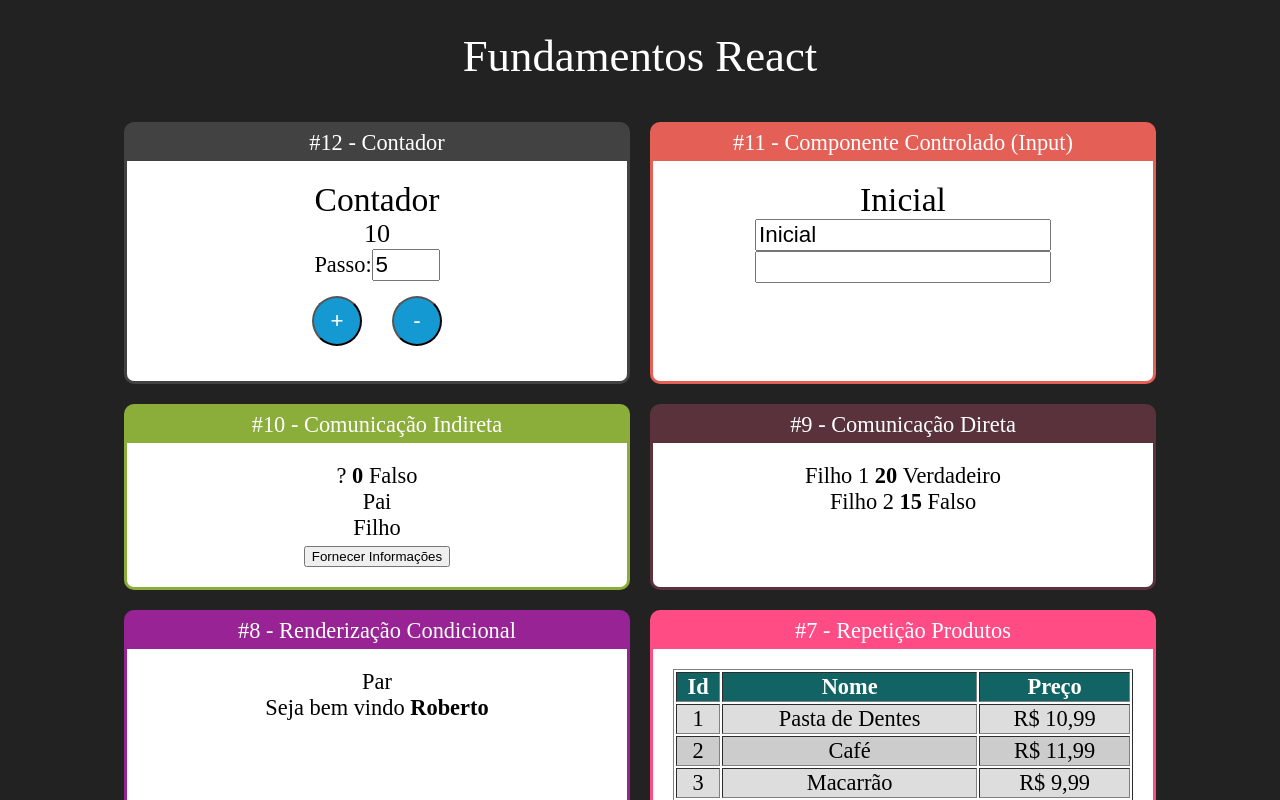
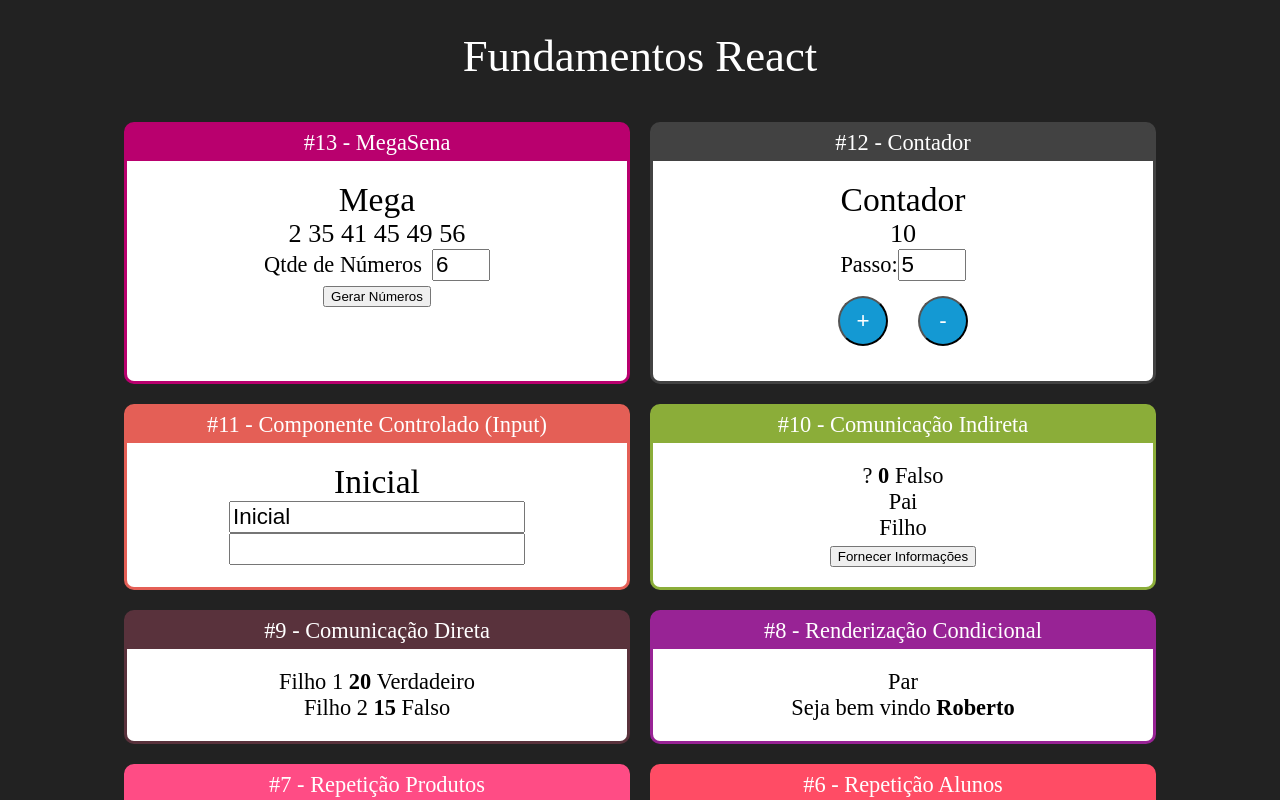
Before and after one commit to betosan83/fundamentos-react, a React (Create React App) app: page / in a window 1280 px wide. Shown: the top 800 px of the page. Built offline with nearby package versions, Linux system fonts and the light colour scheme.

Commit message:
Novo exercício de estados. MegaSena.

```diff
--- a/src/App.jsx
+++ b/src/App.jsx
@@ -1,6 +1,7 @@
 import React from 'react'
 import './App.css'
 
+import GeraNumero from './components/megasena/GeraNumero'
 import Contador from './components/contador/Contador'
 import Input from './components/formulario/Input'
 import IndiretaPai from './components/comunicacao/IndiretaPai'
@@ -22,6 +23,9 @@ export default _ =>
         <h1>Fundamentos React</h1>
 
         <div className="Cards">
+            <Card titulo="#13 - MegaSena" color="#B9006E">
+                <GeraNumero></GeraNumero>
+            </Card>
             <Card titulo="#12 - Contador" color="#424242">
                 <Contador numeroInicial={10}></Contador>
             </Card>
--- /dev/null
+++ b/src/components/megasena/GeraNumero.jsx
@@ -0,0 +1,41 @@
+import React, {useState} from "react"
+import './MegaSena.css'
+
+export default (props) => {
+
+    function gerarNumerosUnicos(min, max, array) {
+        const numero = parseInt(Math.random() * (max + 1 - min)) + min
+        return array.includes(numero) ?
+                gerarNumerosUnicos(min, max, array) : numero
+    }
+
+    function gerarNumerosMegaSena(qtde) {
+        const numeros = Array(qtde)
+            .fill(0)
+            .reduce((nums) => {
+                const novo = gerarNumerosUnicos(1, 60, nums)
+                console.log([...nums, novo])
+                return [ ...nums, novo]
+            }, [])
+            .sort((n1, n2) => n1 - n2)
+        return numeros
+    }
+
+    const [qtde, setQtde] = useState(props.qtde || 6)
+    const numerosIniciais = gerarNumerosMegaSena(qtde)
+    const [numeros, setNumeros] = useState(numerosIniciais)
+
+    return (
+        <div className="Mega">
+            <h2>Mega</h2>
+            <h3>{numeros.join('  ')}</h3>
+            <div>
+                <label>Qtde de Números</label>
+                <input min="6" max="12" type="number" value={qtde}
+                       onChange={e => setQtde(+e.target.value)}/>
+            </div>
+            <button onClick={_ => setNumeros(gerarNumerosMegaSena(qtde))}>Gerar Números</button>
+        </div>
+    )
+
+}
--- /dev/null
+++ b/src/components/megasena/MegaSena.css
@@ -0,0 +1,8 @@
+.Mega label{
+    margin-right: 10px;
+}
+
+.Mega input{
+    font-size: 1.4rem;
+    width: 50px;
+}
```
